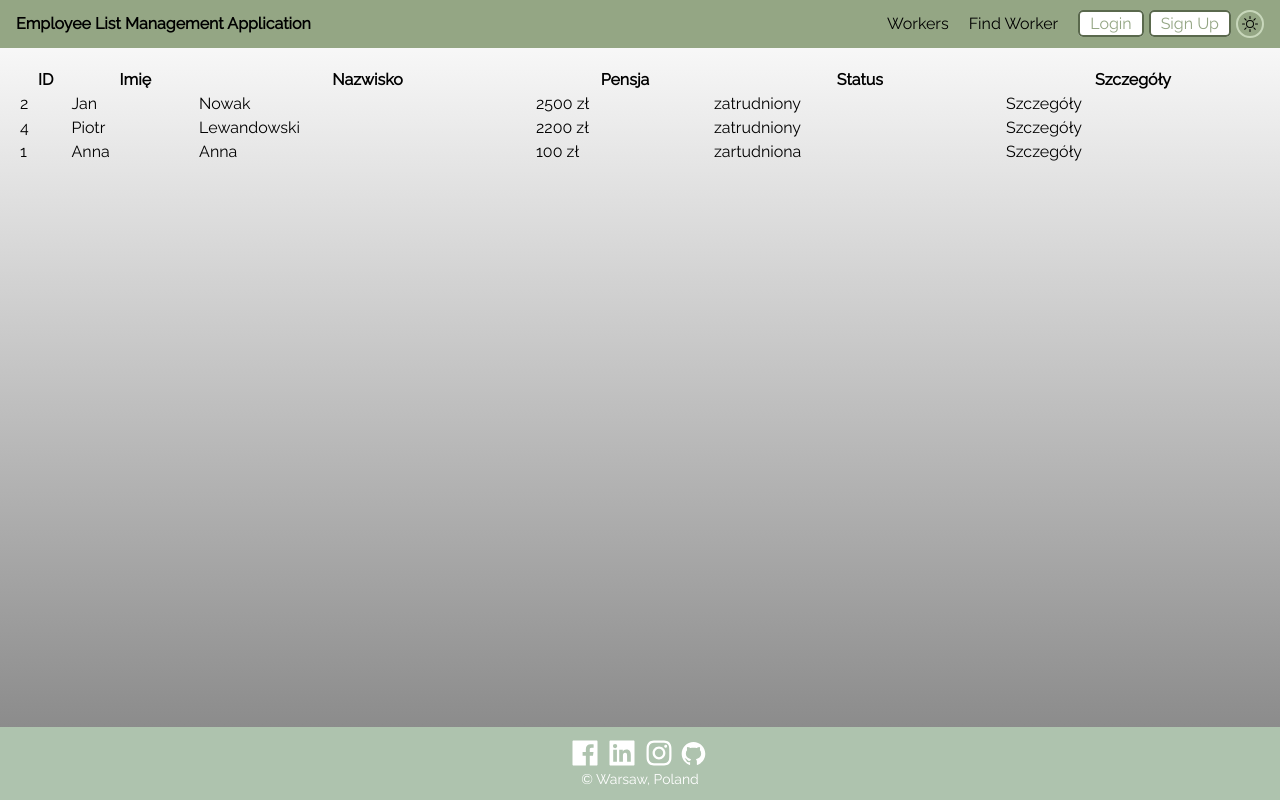
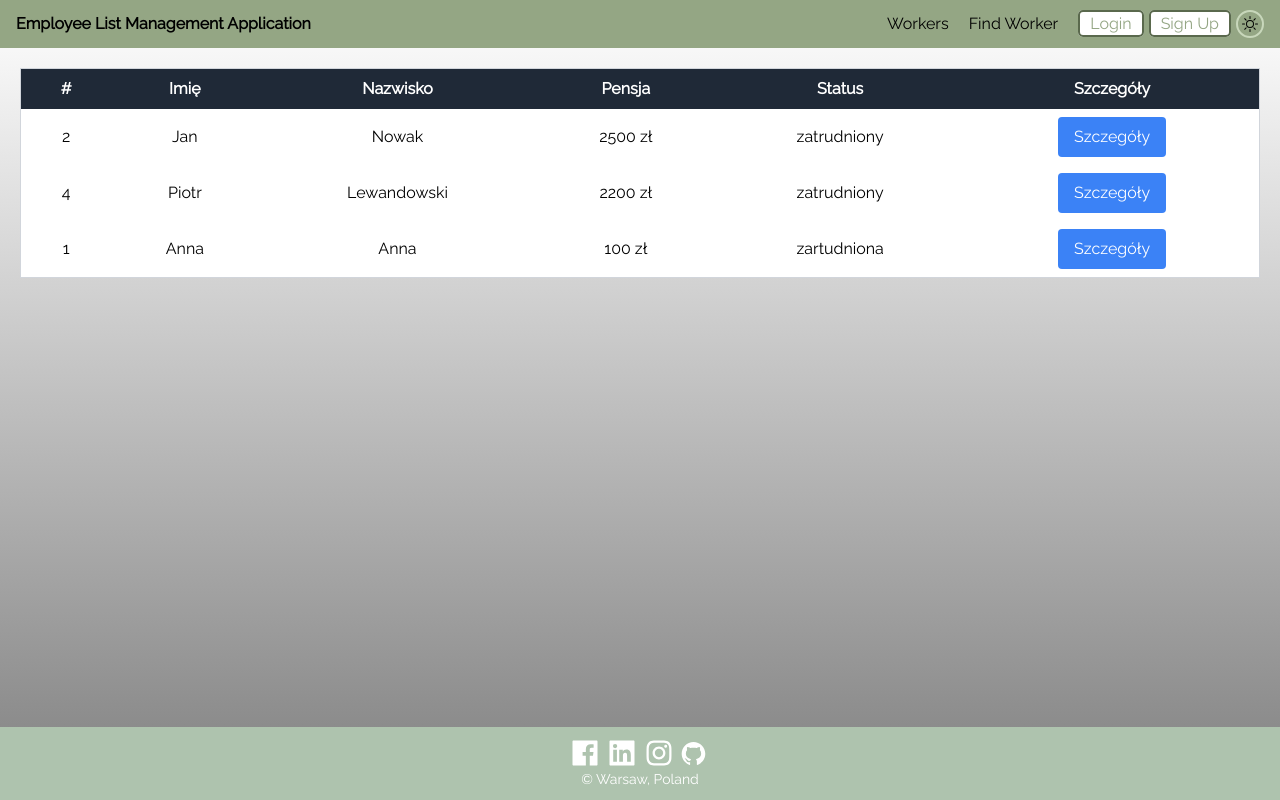
Before and after one commit to osemenets21/Employee-List-Management-Application, a React (Create React App) app: page /workers-list in a window 1280 px wide. Built offline with nearby package versions, Linux system fonts and the light colour scheme; data requests are answered from the project's data file.

Commit message:
add tailwind to workerslist page

```diff
--- a/API/db.json
+++ b/API/db.json
@@ -10,7 +10,7 @@
       "postCode": "00-150",
       "salary": "2500",
       "statusOfWork": "zatrudniony",
-      "phone": "+48456567891"
+      "phone": "+48456567895"
     },
     {
       "id": 4,
--- a/src/pages/FindWorkers/FindWorkers.tsx
+++ b/src/pages/FindWorkers/FindWorkers.tsx
@@ -1,16 +1,11 @@
-import React, { useContext, useState } from "react";
+import React, { useContext, useEffect, useState } from "react";
 import {
   Workers,
   WorkersContextType,
   WorkersListContext,
 } from "../../context/WorkersListContext";
-import Table from "react-bootstrap/Table";
-import Button from "react-bootstrap/Button";
-import Form from "react-bootstrap/Form";
-import Container from "react-bootstrap/Container";
-import Row from "react-bootstrap/Row";
-import Col from "react-bootstrap/Col";
 import "./FindWorkers.scss";
+
 
 export const FindWorkers: React.FC = () => {
   const workersContext = useContext<WorkersContextType | undefined>(
@@ -51,6 +46,18 @@ export const FindWorkers: React.FC = () => {
     }
   };
 
+  useEffect(() => {
+    let timeoutId: NodeJS.Timeout;
+
+    if (showSuccessAlert) {
+      timeoutId = setTimeout(() => {
+        setShowSuccessAlert(false);
+      }, 5000);
+    }
+
+    return () => clearTimeout(timeoutId);
+  }, [showSuccessAlert]);
+
   const renderField = (
     worker: Workers,
     field: keyof Workers,
@@ -61,8 +68,7 @@ export const FindWorkers: React.FC = () => {
       isEditing && editedWorker && editedWorker.id === worker.id;
 
     return isEditingField ? (
-      <Form.Control
-        as="textarea"
+      <textarea
         rows={2}
         value={editedWorker ? editedWorker[field] : ""}
         onChange={(e) =>
@@ -76,25 +82,20 @@ export const FindWorkers: React.FC = () => {
   };
 
   return (
-    <Container className="FindWorkers bg-gray-200 p-4">
+    <div className="FindWorkers bg-gray-200 p-4">
       <h1 className="text-2xl font-bold mb-4">Find Workers</h1>
-      <Form>
-        <Form.Group as={Row}>
-          <Col xs="9" sm="10">
-            <Form.Control
-              type="text"
-              placeholder="Search for a worker..."
-              value={searchText}
-              onChange={(e) => setSearchText(e.target.value)}
-              className="border rounded p-2"
-            />
-          </Col>
-          <Col xs="3" sm="2"></Col>
-        </Form.Group>
-      </Form>
+      <div className="mb-4">
+        <input
+          type="text"
+          placeholder="Search for a worker..."
+          value={searchText}
+          onChange={(e) => setSearchText(e.target.value)}
+          className="border rounded p-2 w-full"
+        />
+      </div>
       {workersContext && searchText && (
         <div className="overflow-x-auto">
-          <Table striped bordered hover responsive className="table-auto w-full border mt-4">
+          <table className="min-w-full bg-white border border-gray-300">
             <thead className="bg-blue-500 text-white">
               <tr>
                 <th className="border p-2">ID</th>
@@ -153,37 +154,35 @@ export const FindWorkers: React.FC = () => {
                     <td className="border px-4 py-2">
                       {isEditing &&
                       editedWorker &&
-                      editedWorker.id === worker.id ? (
-                        <Button
-                          variant="primary"
+                      editedWorker.id === worker.id && (
+                        <button
                           onClick={handleSave}
-                          className="mr-2 bg-blue-500 rounded-full"
+                          className="mr-2 bg-blue-500 text-white py-1 px-2 rounded-full"
                         >
                           Save
-                        </Button>
-                      ) : (
+                        </button>
+                      )}
+                      {!isEditing && (
                         <>
-                          <Button
-                            variant="success"
+                          <button
                             onClick={() => handleEdit(worker)}
-                            className="mr-2 bg-green-500 rounded-full"
+                            className="mr-2 bg-green-500 text-white py-1 px-2 rounded-full"
                           >
                             Edit
-                          </Button>
-                          <Button
-                            variant="danger"
+                          </button>
+                          <button
                             onClick={() => handleDelete(worker)}
-                            className="bg-red-500 rounded-full"
+                            className="bg-red-500 text-white py-1 px-2 rounded-full"
                           >
                             Delete
-                          </Button>
+                          </button>
                         </>
                       )}
                     </td>
                   </tr>
                 ))}
             </tbody>
-            </Table>
+          </table>
         </div>
       )}
       {showSuccessAlert && (
@@ -195,24 +194,22 @@ export const FindWorkers: React.FC = () => {
         <div className="bg-red-500 text-white p-4 mb-4 rounded-md">
           <p className="mb-2">Are you sure you want to delete this employee?</p>
           <div className="flex justify-end">
-            <Button
+            <button
               onClick={() => setShowDeleteAlert(false)}
-              variant="outline-success"
-              className="rounded-full px-4 py-2 mr-2"
+              className="text-white bg-green-500 py-1 px-2 rounded-full mr-2"
             >
               No
-            </Button>
-            <Button
+            </button>
+            <button
               onClick={confirmDelete}
-              variant="danger"
-              className="rounded-full px-4 py-2"
+              className="text-white bg-red-500 py-1 px-2 rounded-full"
             >
               Yes
-            </Button>
+            </button>
           </div>
         </div>
       )}
-    </Container>
+    </div>
   );
 };
 
--- a/src/pages/WorkersList/WorkersList.tsx
+++ b/src/pages/WorkersList/WorkersList.tsx
@@ -4,9 +4,6 @@ import {
   WorkersListContext,
   WorkersContextType,
 } from "../../context/WorkersListContext";
-import Table from "react-bootstrap/Table";
-import Button from "react-bootstrap/Button";
-import Card from "react-bootstrap/Card";
 
 export const WorkersList = () => {
   const workersContext = useContext<WorkersContextType | undefined>(
@@ -30,44 +27,46 @@ export const WorkersList = () => {
 
   return (
     <div className="WorkersList">
-      <Table striped bordered hover>
-        <thead>
+      <div className="overflow-x-auto">
+        <table className="min-w-full bg-white border border-gray-300">
+          <thead className="bg-gray-800 text-white">
             <tr>
-            <th>ID</th>
-            <th>Imię</th>
-            <th>Nazwisko</th>
-            <th>Pensja</th>
-            <th>Status</th>
-            <th>Szczegóły</th>
+              <th className="py-2 px-4 text-center">#</th>
+              <th className="py-2 px-4 text-center">Imię</th>
+              <th className="py-2 px-4 text-center">Nazwisko</th>
+              <th className="py-2 px-4 text-center">Pensja</th>
+              <th className="py-2 px-4 text-center">Status</th>
+              <th className="py-2 px-4 text-center">Szczegóły</th>
             </tr>
           </thead>
           <tbody>
             {workers.map((worker) => (
               <tr key={worker.id}>
-              <td>{worker.id}</td>
-              <td>{worker.firstName}</td>
-              <td>{worker.lastName}</td>
-              <td>{worker.salary} zł</td>
-              <td>{worker.statusOfWork}</td>
-              <td>
-                <Button
-                  variant="primary"
-                  type="button"
+                <td className="py-2 px-4 text-center">{worker.id}</td>
+                <td className="py-2 px-4 text-center">{worker.firstName}</td>
+                <td className="py-2 px-4 text-center">{worker.lastName}</td>
+                <td className="py-2 px-4 text-center">{worker.salary} zł</td>
+                <td className="py-2 px-4 text-center">{worker.statusOfWork}</td>
+                <td className="py-2 px-4 text-center">
+                  <button
+                    className="bg-blue-500 text-white py-2 px-4 rounded"
                     onClick={() => handleDetailsClick(worker)}
                   >
                     Szczegóły
-                </Button>
+                  </button>
                 </td>
               </tr>
             ))}
           </tbody>
-      </Table>
+        </table>
+      </div>
 
       {selectedWorker && (
-        <Card className="Card mt-4">
-          <Card.Body>
-            <Card.Title>Szczegóły Pracownika</Card.Title>
-            <Card.Text>
+        <div className="mt-4 p-4 bg-white border border-gray-300 text-center">
+          <h2 className="text-xl font-semibold text-gray-800">
+            Szczegóły Pracownika
+          </h2>
+          <div>
             <p>ID: {selectedWorker.id}</p>
             <p>Imię: {selectedWorker.firstName}</p>
             <p>Nazwisko: {selectedWorker.lastName}</p>
@@ -78,16 +77,14 @@ export const WorkersList = () => {
             <p>Pensja: {selectedWorker.salary} zł</p>
             <p>Status pracy: {selectedWorker.statusOfWork}</p>
             <p>Telefon: {selectedWorker.phone}</p>
-              <Button
-                variant="danger"
-                type="button"
+            <button
+              className="bg-red-500 text-white py-2 px-4 rounded mt-2"
               onClick={handleCloseDetails}
             >
               Zamknij
-              </Button>
-            </Card.Text>
-          </Card.Body>
-        </Card>
+            </button>
+          </div>
+        </div>
       )}
     </div>
   );
```
Lines whose indentation alone changed are shown as unchanged.
